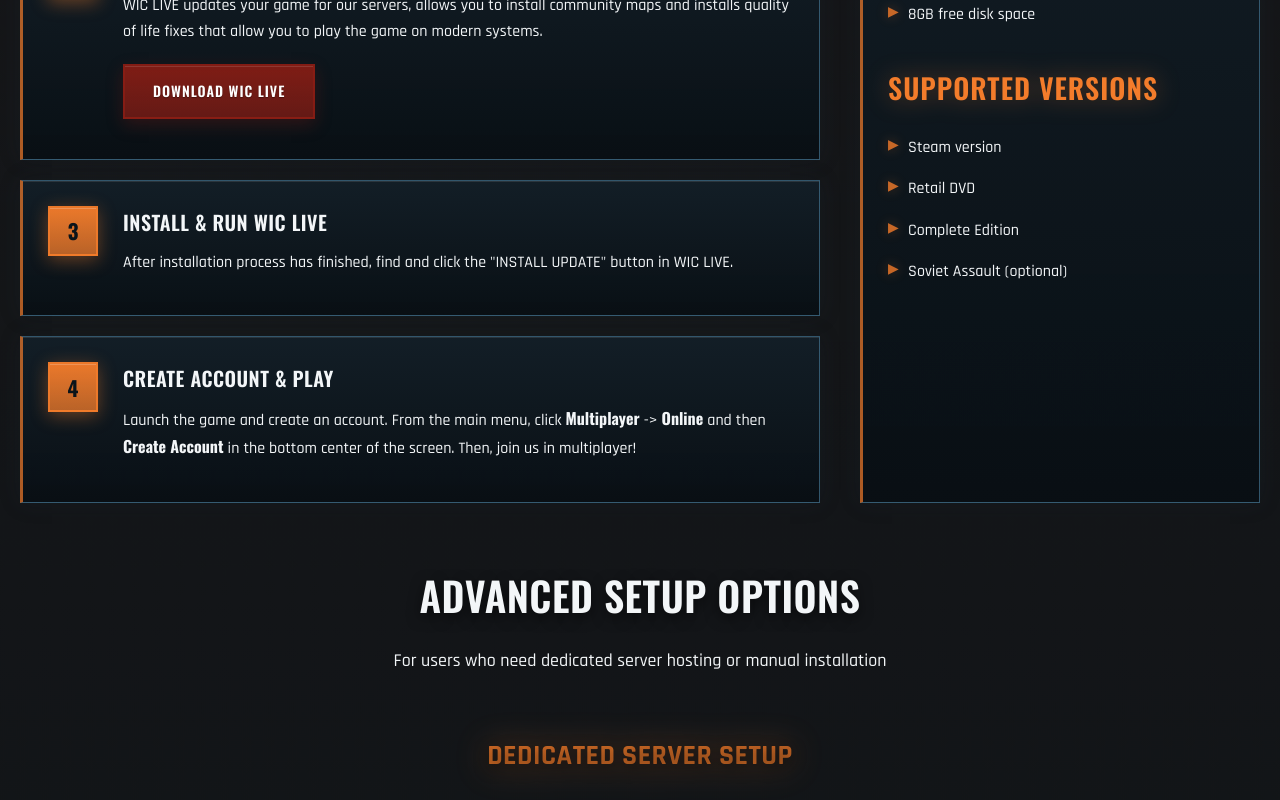
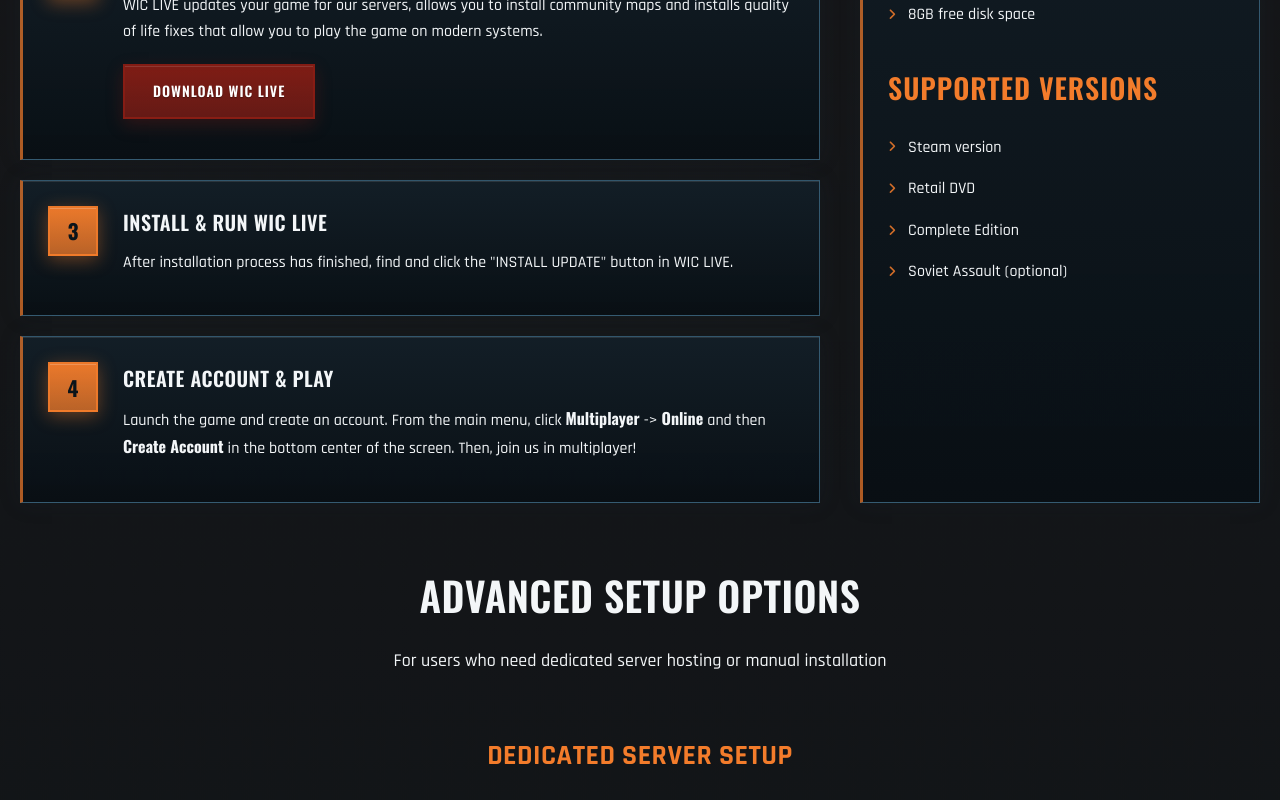
Before and after one commit to micon4sure/www.wicgate.com, a Vue app: page / in a window 1280 px wide. Shown: the part 1320-2120 px from the top of the page. Built offline with nearby package versions, Linux system fonts and the light colour scheme; no server answers.

Commit message:
feat: polish getting started header copy and styling

```diff
--- a/src/assets/styles/modules/components/getting-started.css
+++ b/src/assets/styles/modules/components/getting-started.css
@@ -1,6 +1,12 @@
-/* Getting Started Component Styles - Military Theme */
+/* Military Typography */
+.gs-bg .grad-text {
+  background: none !important;
+  color: var(--sw);
+  -webkit-text-fill-color: var(--sw);
+  filter: none;
+  text-shadow: none;
+}
 
-/* Military Typography */
 .inst-step h4,
 .req h3,
 .server-config h3 {
@@ -52,16 +58,9 @@
   color: var(--t);
 }
 
-.req .grad-text {
-  background: none !important;
-  color: var(--sw);
-  -webkit-text-fill-color: var(--sw);
-  filter: drop-shadow(0 0 12px rgba(var(--sw-rgb), 0.35));
-  text-shadow: none;
-}
 
 .req h3 {
-  text-shadow: 0 4px 12px rgba(0, 0, 0, 0.55);
+  text-shadow: none;
 }
 
 .inst-step {
@@ -111,17 +110,20 @@
   color: var(--t);
   position: relative;
 }
-
 .req ul li::before {
-  content: '▶';
+  content: "\f105";
+  font-family: "Font Awesome 6 Free";
+  font-weight: 900;
   position: absolute;
   left: 0;
-  color: rgba(var(--sw-rgb), 0.8);
-  filter: drop-shadow(0 0 6px rgba(var(--sw-rgb), 0.4));
-  font-weight: bold;
+  top: 50%;
+  transform: translateY(-50%);
+  color: rgba(var(--sw-rgb), 0.85);
   font-size: 0.8rem;
   pointer-events: none;
 }
+
+
 
 .inst-steps {
   display: flex;
@@ -225,16 +227,9 @@
 .advanced-section h3,
 .advanced-section h4 {
   color: var(--t);
-  text-shadow: 0 4px 14px rgba(0, 0, 0, 0.55);
+  text-shadow: none;
 }
 
-.advanced-section .grad-text {
-  background: linear-gradient(90deg, rgba(var(--sw-rgb), 0.95) 0%, rgba(var(--sw-rgb), 0.7) 100%);
-  -webkit-background-clip: text;
-  background-clip: text;
-  -webkit-text-fill-color: transparent;
-  filter: drop-shadow(0 0 16px rgba(var(--sw-rgb), 0.4));
-}
 
 .advanced-section p,
 .advanced-section .text-muted {
--- a/src/views/Home.vue
+++ b/src/views/Home.vue
@@ -243,7 +243,7 @@ function handleNavNavigate(section?: string) {
         <div class="hero-grid container">
           <div class="hero-content">
             <div class="hero-tag">The War Continues</div>
-            <h1 class="military-title">World in Conflict<br />Lives Again</h1>
+            <h1 class="military-title">World in Conflict<br />Is Live Again</h1>
             <p>
               Join our community in epic Cold War battles. Fully restored multiplayer servers with
               the real Massgate code.
```
